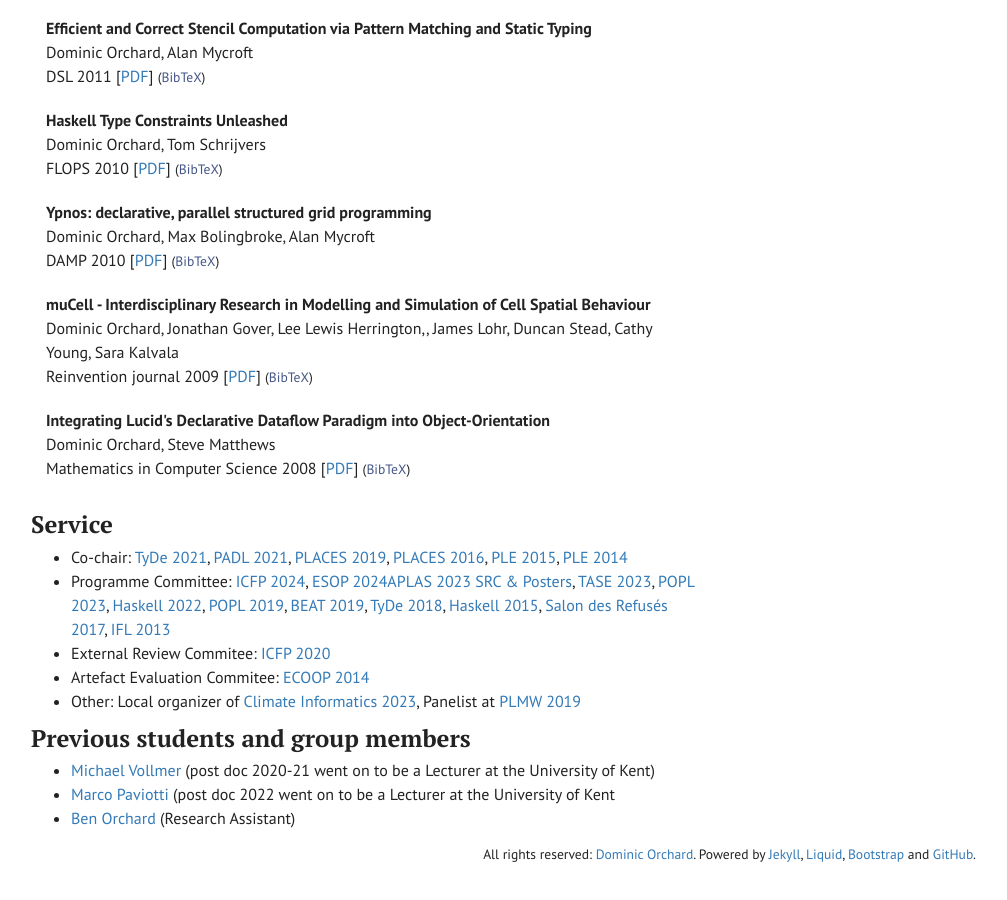
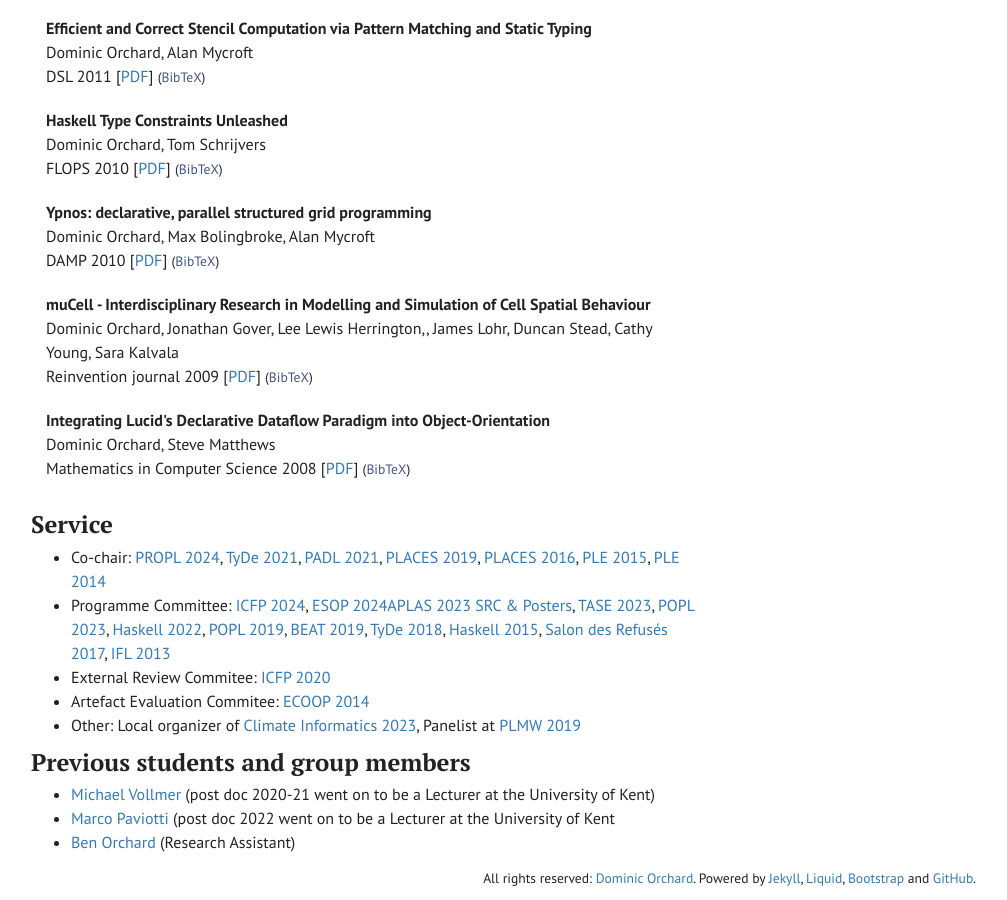
Before and after one commit to dorchard/dorchard.github.io, a Jekyll site: the page built from index.html, in a window 1280 px wide and 900 px high, scrolled down 3917 px. Shown: the whole window, without its empty margins (234-1241 px from the left). Built offline with Jekyll 4.4.1, drawn with Linux system fonts in a browser that asks for light colours; before the commit the page ends 4793 px from its top, so only the background shows below that.

Commit message:
Update index.html

```diff
--- a/index.html
+++ b/index.html
@@ -130,7 +130,7 @@ sitemap:
 <h3>Service</h3>
 
 <ul>
-  <li>Co-chair: <a href="https://icfp21.sigplan.org/home/TyDe-2021">TyDe 2021</a>, <a href="">PADL 2021</a>, <a href="">PLACES 2019</a>, <a href="">PLACES 2016</a>, <a href="https://2015.ecoop.org/track/PLE-2015-papers">PLE 2015</a>, <a href="https://www.cl.cam.ac.uk/research/cprg/ple14/">PLE 2014</a>
+  <li>Co-chair: <a href="https://popl24.sigplan.org/home/propl-2024">PROPL 2024</a>, <a href="https://icfp21.sigplan.org/home/TyDe-2021">TyDe 2021</a>, <a href="">PADL 2021</a>, <a href="">PLACES 2019</a>, <a href="">PLACES 2016</a>, <a href="https://2015.ecoop.org/track/PLE-2015-papers">PLE 2015</a>, <a href="https://www.cl.cam.ac.uk/research/cprg/ple14/">PLE 2014</a>
   </li>
     <li>Programme Committee: <a href="https://icfp24.sigplan.org/">ICFP 2024</a>, <a href="https://etaps.org/2024/conferences/esop/">ESOP 2024</a><a href="https://conf.researchr.org/track/aplas-2023/src-and-posters">APLAS 2023 SRC & Posters</a>, <a href="https://bristolpl.github.io/tase2023/">TASE 2023</a>, <a href="https://popl23.sigplan.org/">POPL 2023</a>, <a href="https://www.haskell.org/haskell-symposium/2022/">Haskell 2022</a>, <a href="https://popl19.sigplan.org/">POPL 2019</a>, <a href="https://popl19.sigplan.org/track/beat-2019-papers">BEAT 2019</a>, <a href="https://icfp18.sigplan.org/track/tyde-2018">TyDe 2018</a>, <a href="https://www.haskell.org/haskell-symposium/2015/">Haskell 2015</a>, <a  href="https://2017.programming-conference.org/track/refuses-2017">Salon des Refusés 2017</a>, <a href="http://www.cs.ru.nl/P.Achten/IFL2013/IFL_2013_home.html">IFL 2013</a></li>
   <li>External Review Commitee: <a href="https://icfp20.sigplan.org/">ICFP 2020</a></li>
```
